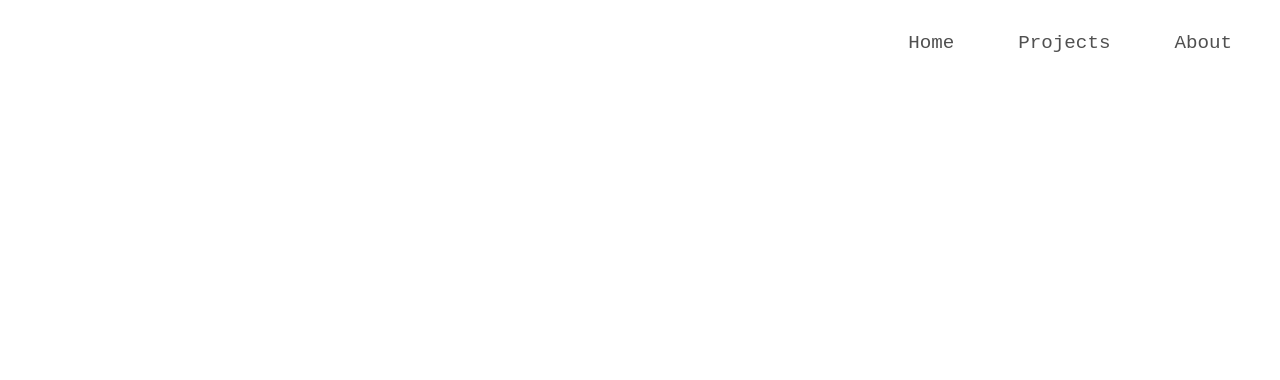
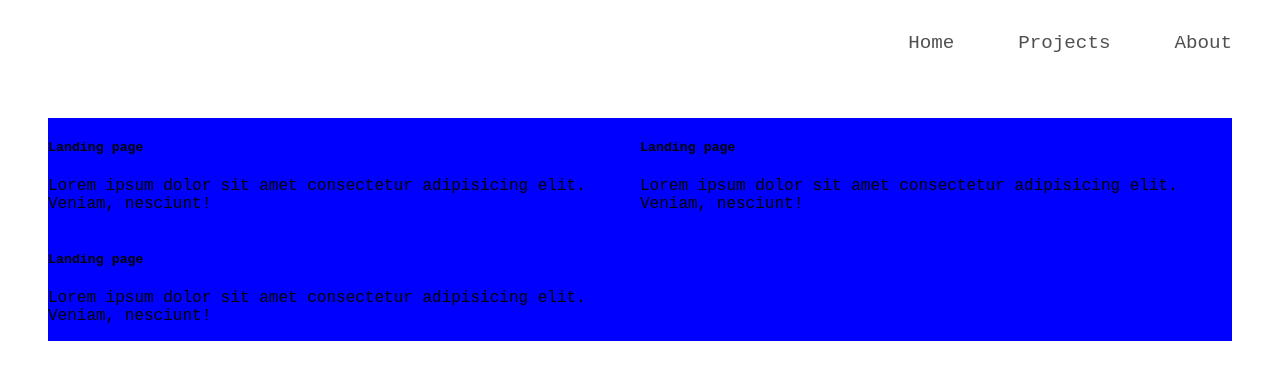
Before and after one commit to Saxofounix/portfolio, a plain HTML site: page projects.html in a window 1280 px wide. Drawn offline with Linux system fonts and the light colour scheme.

Commit message:
grid layout for project items

```diff
--- a/projects.html
+++ b/projects.html
@@ -7,6 +7,7 @@
     <meta name="viewport" content="width=device-width, initial-scale=1.0">
     <link rel="stylesheet" href="styles/contact.css">
     <link rel="stylesheet" href="styles/navbar.css">
+    <link rel="stylesheet" href="styles/projects.css">
     <title>Projects</title>
 </head>
 
@@ -32,6 +33,22 @@
             </ul>
         </nav>
     </section>
+    <main>
+        <div class="projects-wrapper">
+            <div class="project-item">
+                <h5>Landing page</h5>
+                <p>Lorem ipsum dolor sit amet consectetur adipisicing elit. Veniam, nesciunt!</p>
+            </div>
+            <div class="project-item">
+                <h5>Landing page</h5>
+                <p>Lorem ipsum dolor sit amet consectetur adipisicing elit. Veniam, nesciunt!</p>
+            </div>
+            <div class="project-item">
+                <h5>Landing page</h5>
+                <p>Lorem ipsum dolor sit amet consectetur adipisicing elit. Veniam, nesciunt!</p>
+            </div>
+        </div>
+    </main>
     <script src="/js/app.js"></script>
 </body>
 
```
